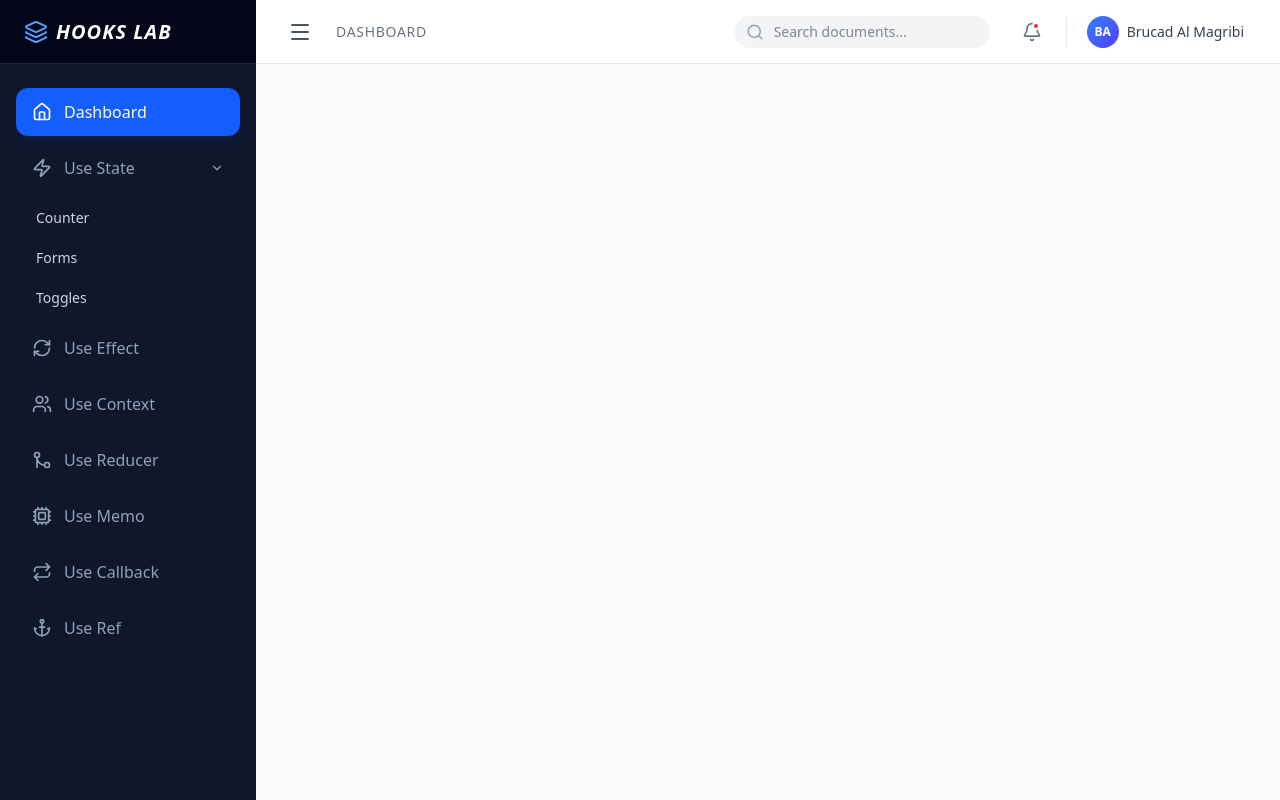
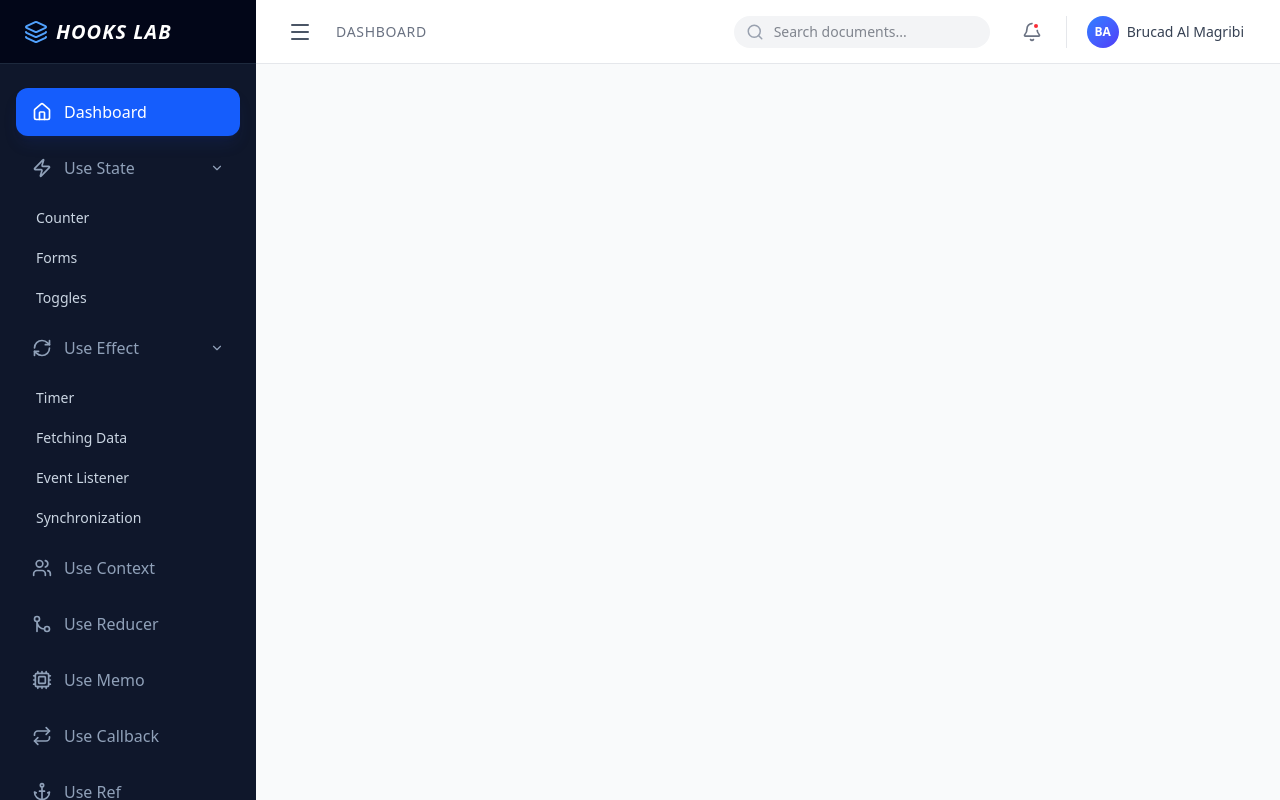
Before and after one commit to almagribii/hooks-lab, a React (Vite) app: page / in a window 1280 px wide. Built offline with nearby package versions, Linux system fonts and the light colour scheme.

Commit message:
fixed sidebar

```diff
--- a/src/components/Sidebar.tsx
+++ b/src/components/Sidebar.tsx
@@ -60,7 +60,17 @@ const Sidebar: React.FC<SidebarProps> = ({ isOpen, toggleSidebar }) => {
                 { label: "Toggles", route: "/usestate/toggles" },
               ]}
             />
-            <NavItem icon={RefreshCw} label="Use Effect" route="/useeffect" />
+            <NavItem
+              icon={RefreshCw}
+              label="Use Effect"
+              route="/useeffect"
+              childrenItems={[
+                { label: "Timer", route: "/useeffect/timer" },
+                { label: "Fetching Data", route: "/useeffect/fetchingdata" },
+                { label: "Event Listener", route: "/useeffect/eventlistener" },
+                { label: "Synchronization", route: "/useeffect/synchronization" },
+              ]}
+            />
             <NavItem icon={Users} label="Use Context" route="/usecontext" />
             <NavItem icon={GitMerge} label="Use Reducer" route="/usereducer" />
             <NavItem icon={Cpu} label="Use Memo" route="/usememo" />
```
